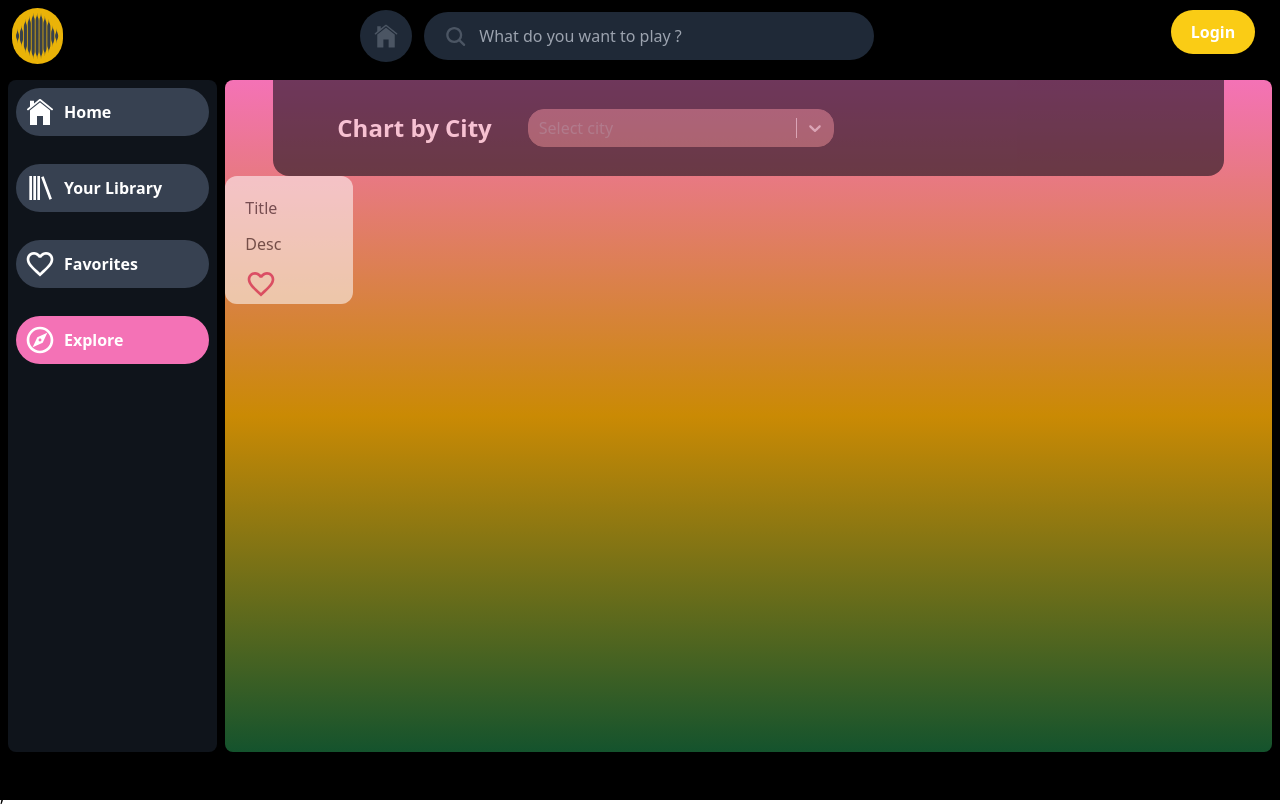
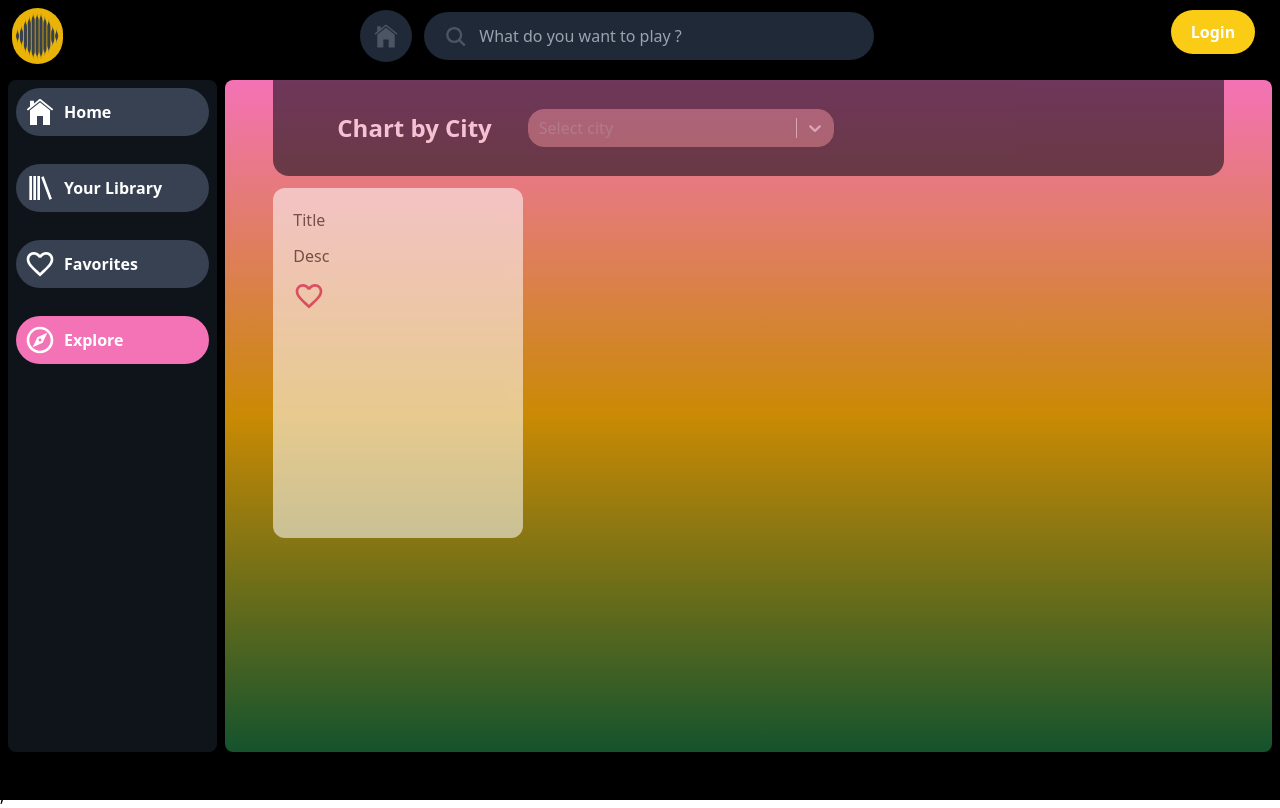
Before and after one commit to oykuky/Music-App, a Next.js app: page /explore in a window 1280 px wide. Built offline with nearby package versions, Linux system fonts and the light colour scheme; no server answers.

Commit message:
bug fixed

```diff
--- a/src/components/SongCard.jsx
+++ b/src/components/SongCard.jsx
@@ -4,13 +4,13 @@ import { MdFavoriteBorder } from "react-icons/md";
 
 function SongCard() {
   return (
-    <div>
-      <div className='flex flex-col gap-3 rounded-xl p-5 bg-white opacity-55 text-gray-800 w-32 h-32'>
+    <div className='mx-12'>
+      <div className='flex flex-col gap-3 mt-3 rounded-xl p-5 bg-white opacity-55 text-gray-800 w-[250px] h-[350px]'>
         {/* <img src="" alt="" /> */}
-        <h2 className='bg-white'>Title</h2>
+        <h2>Title</h2>
         <h2>Desc</h2>
-        <div className='flex flex-1'>
-        <MdFavoriteBorder className="h-8 w-8 text-pink-600"/>
+        <div className='flex bottom-0'>
+          <MdFavoriteBorder className="h-8 w-8 text-pink-600"/>
         </div>
       </div>
     </div>
--- a/src/pages/explore/index.jsx
+++ b/src/pages/explore/index.jsx
@@ -1,7 +1,7 @@
 import React, { useEffect, useState } from 'react';
 import axios from 'axios';
 import Select from 'react-select'
-import SongCard from '@/components/songCard';
+import SongCard from '@/components/SongCard';
 
 function Explore() {
   const [songs, setSongs] = useState([]);
```
